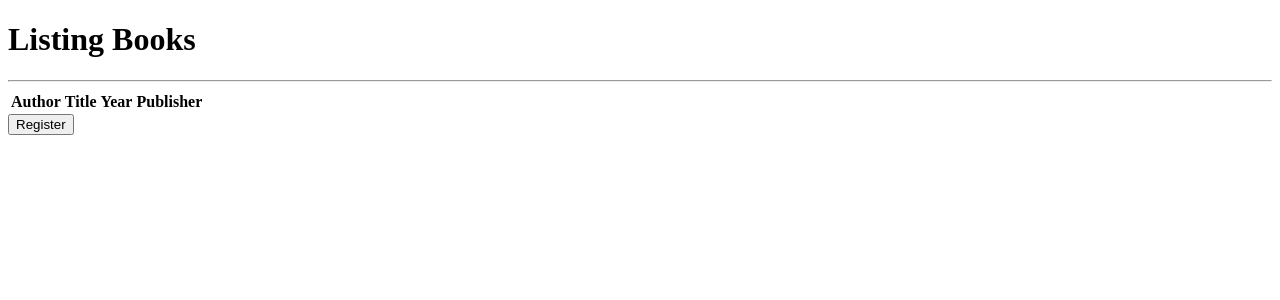
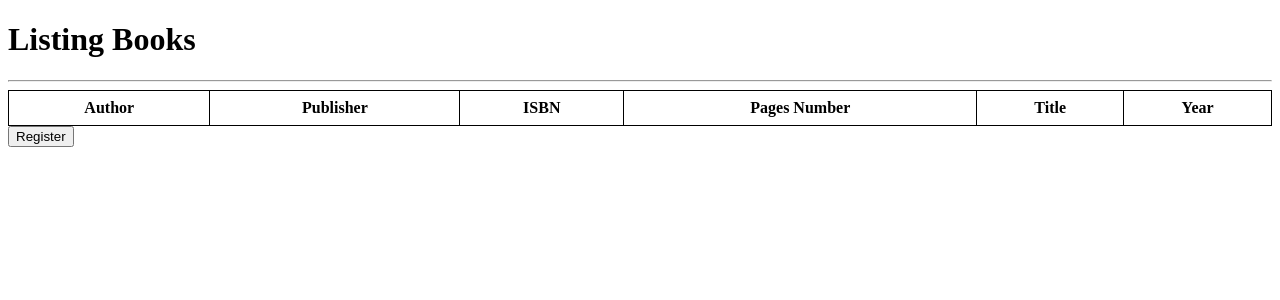
Before and after one commit to Johnvictorr/Library-Django, a Django app: page /bookList/ in a window 1280 px wide. Shown: the top 300 px of the page. Run offline with Django 5.2, Linux system fonts and the light colour scheme; data that the repository does not hold is empty.

Commit message:
uptading templates and views files

```diff
--- a/bookstoreProject/bookstoreApp/templates/bookList.html
+++ b/bookstoreProject/bookstoreApp/templates/bookList.html
@@ -9,22 +9,26 @@ Listing Books
 {% endblock pageTitle %}
 
 {% block content %}
-<table class="tableBookList">
+<table style="width: 100%; border-collapse: collapse; border: 1px solid black;">
     <thead>
         <tr>
-            <th>Author</th>
-            <th>Title</th>
-            <th>Year</th>
-            <th>Publisher</th>
+            <th style="border: 1px solid black; padding: 8px;">Author</th>
+            <th style="border: 1px solid black; padding: 8px;">Publisher</th>
+            <th style="border: 1px solid black; padding: 8px;">ISBN</th>
+            <th style="border: 1px solid black; padding: 8px;">Pages Number</th>
+            <th style="border: 1px solid black; padding: 8px;">Title</th>
+            <th style="border: 1px solid black; padding: 8px;">Year</th>
         </tr>
     </thead>
     <tbody>
-    {% for book in list %}
+    {% for book in books %}
         <tr>
-            <td>{{book.author}}</td>
-            <td>{{book.title}}</td>
-            <td>{{book.yearPublication}}</td>
-            <td>{{book.publisher}}</td>
+            <td style="border: 1px solid black; padding: 8px;">{{ book.author }}</td>
+            <td style="border: 1px solid black; padding: 8px;">{{ book.publisher }}</td>
+            <td style="border: 1px solid black; padding: 8px;">{{ book.isbn }}</td>
+            <td style="border: 1px solid black; padding: 8px;">{{ book.pagesNumber }}</td>
+            <td style="border: 1px solid black; padding: 8px;">{{ book.title }}</td>
+            <td style="border: 1px solid black; padding: 8px;">{{ book.yearPublication }}</td>
         </tr>
     {% endfor %}
     </tbody>
--- a/bookstoreProject/bookstoreApp/views.py
+++ b/bookstoreProject/bookstoreApp/views.py
@@ -7,7 +7,7 @@ class BookForm(ModelForm):
         model = Book
         fields = ['author', 'publisher', 'isbn', 'pagesNumber', 'title', 'yearPublication', 'emailPublisher']
 
-def bookList(request, template_name='bookList.html'):
+def bookList(request):
     book = Book.objects.all()
     books = {'list': book}
-    return render(request, template_name, books)
+    return render(request, 'bookList.html', books)
```
